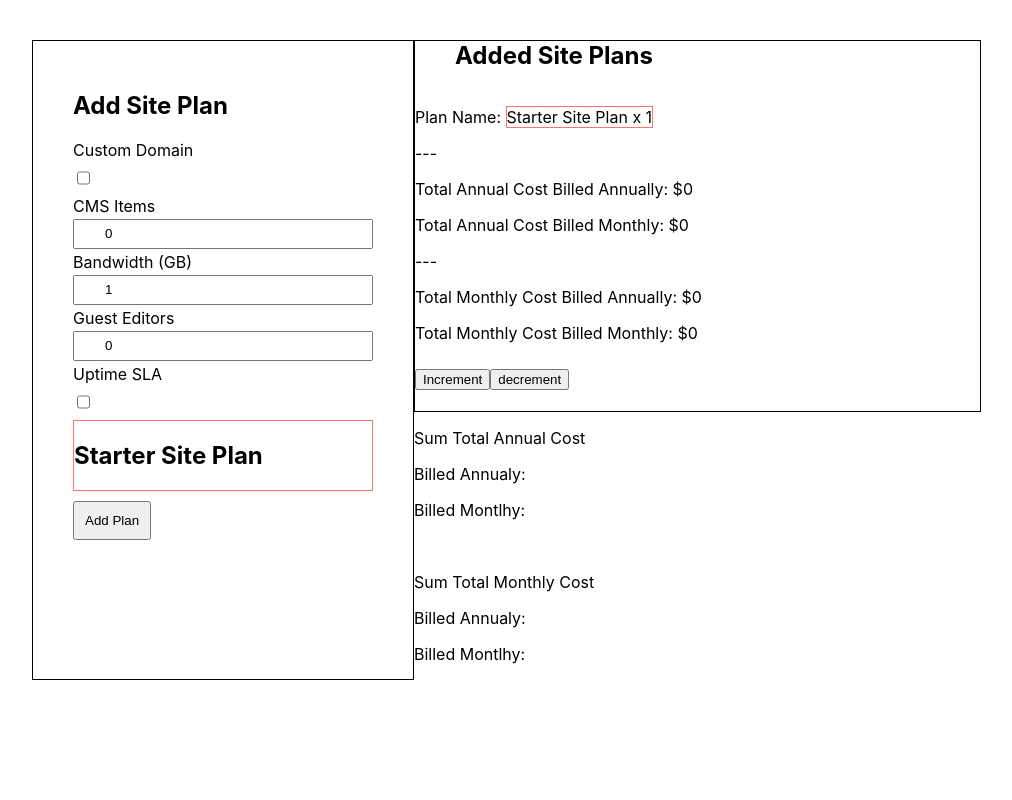
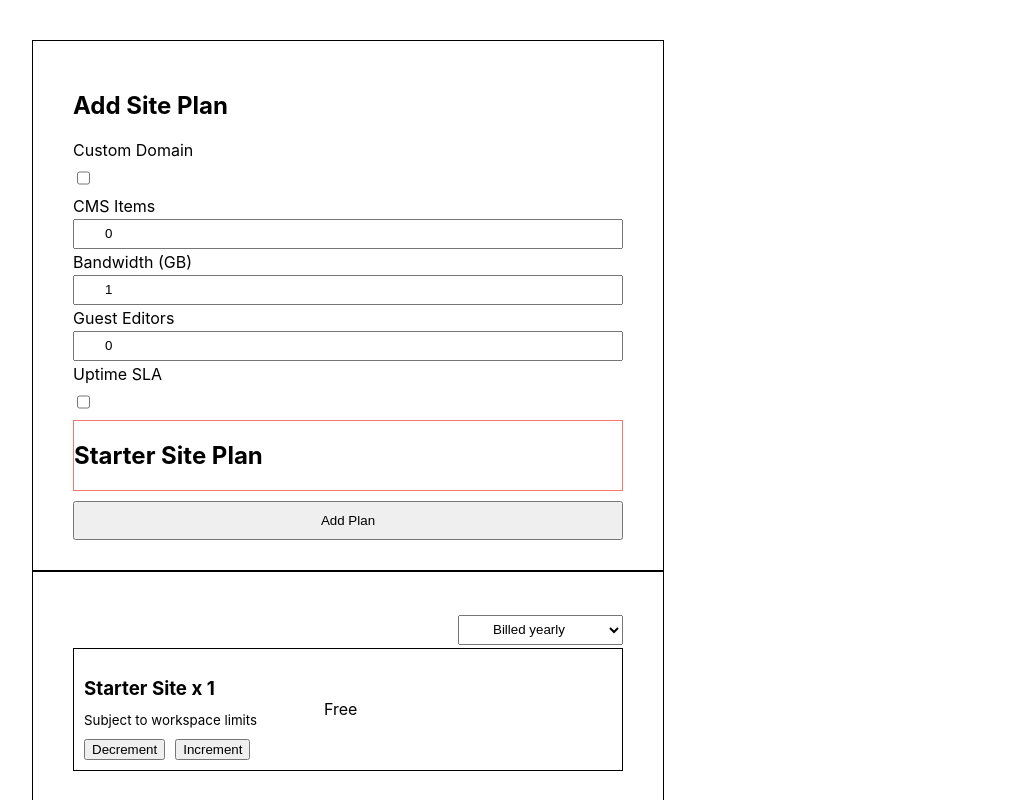
Before and after one commit to Nnadozie/webflow-calc, a React (Create React App) app: page / in a window 1280 px wide. Both pictures are taken after a click on the button "Add Plan". Shown: the top 800 px of the page, without its empty margins (8-1020 px from the left). Built offline with nearby package versions, Linux system fonts and the light colour scheme.

Commit message:
switch to map for added plans

```diff
--- a/src/components/SitePlan.tsx
+++ b/src/components/SitePlan.tsx
@@ -1,4 +1,4 @@
-import { useEffect, useState } from 'react';
+import { ChangeEventHandler, ReactEventHandler, useEffect, useState } from 'react';
 import { FieldValues, SubmitHandler, useForm } from 'react-hook-form';
 import styled from 'styled-components';
 import Selection from './Selection';
@@ -15,9 +15,9 @@ export interface SForm {
 }
 
 export interface SPlan extends SForm {
-  name?: string;
-  billedMonthlyPerMonthPerSeatPrice?: number;
-  billedAnnualyPerMonthPerSeatPrice?: number;
+  name: 'Starter' | 'Basic' | 'CMS' | 'Business' | 'Enterprise';
+  billedMonthlyPerMonthPerSeatPrice: number;
+  billedAnnualyPerMonthPerSeatPrice: number;
 }
 
 const plans: SPlan[] = [
@@ -83,13 +83,17 @@ const Root = styled.div`
   height: 540px;
 
   form {
-    width: 300px;
+    min-width: 550px;
+    max-width: 550px;
+    width: 550px;
     text-align: start;
     padding: 30px 40px 30px;
     border: 1px solid;
     button {
       padding: 10px;
     }
+    display: flex;
+    flex-direction: column;
   }
 
   label {
@@ -109,6 +113,7 @@ const Root = styled.div`
     width: 100%;
     box-sizing: border-box;
     padding-left: 30px;
+    padding-right: 30px;
   }
 
   button {
@@ -119,18 +124,43 @@ const Root = styled.div`
 const SelectedPlans = styled.div`
   display: flex;
   flex-wrap: wrap;
+  flex-direction: column;
   h2 {
     min-width: 100%;
     margin: 0px 40px;
   }
   border: 1px solid;
   min-height: 370px;
+  padding: 40px;
+
+  .choose-pricing {
+    margin-left: auto;
+    display: flex;
+  }
+
+  max-width: 550px;
+  width: 550px;
 `;
+
+export interface IPlanState {
+  Starter: number;
+  Basic: number;
+  CMS: number;
+  Business: number;
+  Enterprise: number;
+}
 
 function SitePlan() {
   const [plan, setPlan] = useState<SPlan>(plans[0]);
-  const [addedPlans, setAddedPlans] = useState<SPlan[]>([]);
+  const [countPlans, setCountPlans] = useState<IPlanState>({
+    Starter: 0,
+    Basic: 0,
+    CMS: 0,
+    Business: 0,
+    Enterprise: 0,
+  });
   const [addedWarning, setAddedWarning] = useState<boolean>(false);
+  const [billing, setBilling] = useState<'yearly' | 'monthly'>('yearly');
   const {
     register,
     handleSubmit,
@@ -148,8 +178,8 @@ function SitePlan() {
   });
 
   const onSubmit: SubmitHandler<FieldValues> = () => {
-    if (!addedPlans.find((addedPlan) => plan.name === addedPlan.name)) {
-      setAddedPlans([...addedPlans, plan]);
+    if (countPlans[plan.name] <= 0) {
+      setCountPlans({ ...countPlans, [plan.name]: countPlans[plan.name] + 1 });
     } else {
       setAddedWarning(true);
     }
@@ -203,19 +233,9 @@ function SitePlan() {
     return resPlan;
   }
 
-  const [totalSumCost, setTotalSumCost] = useState({
-    monthlyBilledAnnualy: 0,
-    monthlyBilledMonthly: 0,
-    annualyBilledAnnualy: 0,
-    annualyBilledMonthly: 0,
-  });
-
-  const onSiteChange = (
-    monthlyBilledAnnualy: number,
-    monthlyBilledMonthly: number,
-    annualyBilledAnnualy: number,
-    annualyBilledMonthly: number,
-  ) => {};
+  const onSelect: ChangeEventHandler<HTMLSelectElement> = (e) => {
+    setBilling(e.target.value as 'monthly' | 'yearly');
+  };
 
   return (
     <>
@@ -248,15 +268,31 @@ function SitePlan() {
           <Selection key={uuid()} plan={plan}></Selection>
 
           <button type="submit">Add Plan</button>
-          {addedWarning && <h3>You already added one {plan.name} site plan</h3>}
+          {addedWarning && <h3>You already added one {plan.name?.toLocaleLowerCase()} site. Increment to add more.</h3>}
         </form>
 
         <div>
           <SelectedPlans>
-            <h2>Added Site Plans</h2>
-            {addedPlans.map((plan) => (
-              <SitePlanResult key={plan.name} plan={plan} controls></SitePlanResult>
-            ))}
+            <div className="choose-pricing">
+              <label>
+                <select value={billing} onChange={onSelect}>
+                  <option selected value="yearly">
+                    Billed yearly
+                  </option>
+                  <option value="monthly">Billed monthly</option>
+                </select>
+              </label>
+            </div>
+            {['Starter', 'Basic', 'CMS', 'Business', 'Enterprise'].map((key) => {
+              return countPlans[key as 'Starter' | 'Basic' | 'CMS' | 'Business' | 'Enterprise'] > 0 ? (
+                <SitePlanResult
+                  plan={plans.find((val) => val.name === key) as SPlan}
+                  billing={billing}
+                  countPlans={countPlans}
+                  setCountPlans={setCountPlans}
+                ></SitePlanResult>
+              ) : null;
+            })}
           </SelectedPlans>
           <p>Sum Total Annual Cost</p>
           <p>Billed Annualy:{}</p>
--- a/src/components/SitePlanResult.tsx
+++ b/src/components/SitePlanResult.tsx
@@ -1,81 +1,90 @@
 import React, { ReactElement, useEffect, useRef, useState } from 'react';
 import styled from 'styled-components';
 import { v4 as uuid } from 'uuid';
-import { SForm, SPlan } from './SitePlan';
+import { IPlanState, SForm, SPlan } from './SitePlan';
 
 interface SitePlanResult {
-  children?: ReactElement;
-  plan?: SPlan;
-  animate?: boolean;
-  controls?: boolean;
-  showCount?: boolean;
-  onSiteChange?: (a: number, b: number, c: number, d: number) => void;
+  plan: SPlan;
+  billing?: 'yearly' | 'monthly';
+  countPlans: IPlanState;
+  setCountPlans: React.Dispatch<React.SetStateAction<IPlanState>>;
 }
 interface RootProps {
   animate?: boolean;
 }
 const Root = styled.div<RootProps>`
-  span {
-    border: 1px solid #f44336b8;
-    animation: animate-background linear ${({ animate }) => (animate ? 0.1 : 0)}s;
+  margin-bottom: 10px;
+  padding: 10px;
+  border: 1px solid #000000;
+  h3 {
+    margin-bottom: 5px;
+  }
+  display: flex;
+  flex-direction: row;
 
-    @keyframes animate-background {
-      from {
-        border: #ffffff;
-      }
-      to {
-        border: #f44336b8;
-      }
-    }
+  .price {
+    padding: 10px;
+    display: flex;
+    align-items: center;
+    justify-content: center;
+  }
+
+  .plan-name {
+    max-width: 230px;
+    width: 230px;
+  }
+
+  button {
+    margin-right: 10px;
   }
 `;
 
-const SitePlanResult: React.FC<SitePlanResult> = ({ plan, animate, controls, showCount = true, onSiteChange }) => {
-  const key = uuid();
+const SitePlanResult: React.FC<SitePlanResult> = ({ plan, billing, countPlans, setCountPlans }) => {
   const billAnnual = plan?.billedAnnualyPerMonthPerSeatPrice ?? 0;
   const billMonthly = plan?.billedMonthlyPerMonthPerSeatPrice ?? 0;
-  const [sites, setSites] = useState<number>(1);
-
+  //const [sites, setSites] = useState<number>(1);
+  useEffect(() => {
+    setCountPlans({ ...countPlans, [plan.name]: 1 });
+  }, []);
+  const sites = countPlans[plan.name];
   const monthlyBilledMonthly = billMonthly * sites;
   const monthlyBilledAnnualy = billAnnual * sites;
 
   const annualyBilledAnnualy = billAnnual * 12 * sites;
   const annualyBilledMonthly = billMonthly * 12 * sites;
 
-  useEffect(() => {
-    onSiteChange &&
-      onSiteChange(monthlyBilledAnnualy, monthlyBilledMonthly, annualyBilledAnnualy, annualyBilledMonthly);
-  }, [sites]);
-
   return (
-    <Root key={key} animate={animate}>
-      <p>
-        Plan Name:{' '}
-        <span>
-          {plan?.name} Site Plan {showCount ? `x ${sites}` : ''}
-        </span>
-      </p>
-      ---
-      <p>
-        Total Annual Cost Billed Annually: $
-        {annualyBilledAnnualy === Infinity ? 'Custom Pricing' : annualyBilledAnnualy}
-      </p>
-      <p>
-        Total Annual Cost Billed Monthly: ${annualyBilledMonthly === Infinity ? 'Custom Pricing' : annualyBilledMonthly}
-      </p>
-      ---
-      <p>
-        Total Monthly Cost Billed Annually: $
-        {monthlyBilledAnnualy === Infinity ? 'Custom Pricing' : monthlyBilledAnnualy}
-      </p>
-      <p>
-        Total Monthly Cost Billed Monthly: $
-        {monthlyBilledMonthly === Infinity ? 'Custom Pricing' : monthlyBilledMonthly}
-      </p>
-      {controls && (
+    <Root>
+      <div className="plan-name">
+        <h3>
+          {plan?.name} Site {`x ${sites}`}
+        </h3>
+        {plan.name === 'Starter' && <sub>Subject to workspace limits</sub>}
+        <div>
+          <button onClick={() => setCountPlans({ ...countPlans, [plan.name]: countPlans[plan.name] - 1 })}>
+            Decrement
+          </button>
+          <button onClick={() => setCountPlans({ ...countPlans, [plan.name]: countPlans[plan.name] + 1 })}>
+            Increment
+          </button>
+        </div>
+      </div>
+      {plan?.name === 'Enterprise' ? (
+        <div className="price">Custom pricing</div>
+      ) : plan?.name === 'Starter' ? (
         <>
-          <button onClick={() => setSites(sites + 1)}>Increment</button>
-          <button onClick={() => (sites >= 1 ? setSites(sites - 1) : null)}>decrement</button>
+          <div className="price">Free</div>
+        </>
+      ) : (
+        <>
+          <div className="price">
+            {billing === 'yearly' && <p>${annualyBilledAnnualy}/year</p>}
+            {billing === 'monthly' && <p>${annualyBilledMonthly}/year</p>}
+          </div>
+          <div className="price">
+            {billing === 'yearly' && <p>${monthlyBilledAnnualy}/month</p>}
+            {billing === 'monthly' && <p>${monthlyBilledMonthly}/month</p>}
+          </div>
         </>
       )}
     </Root>
```
